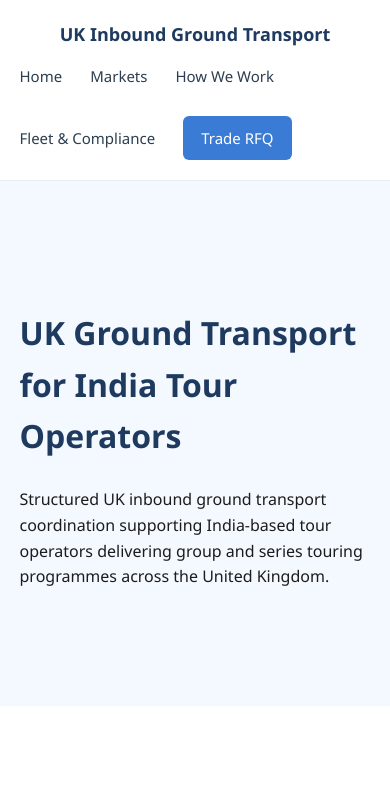
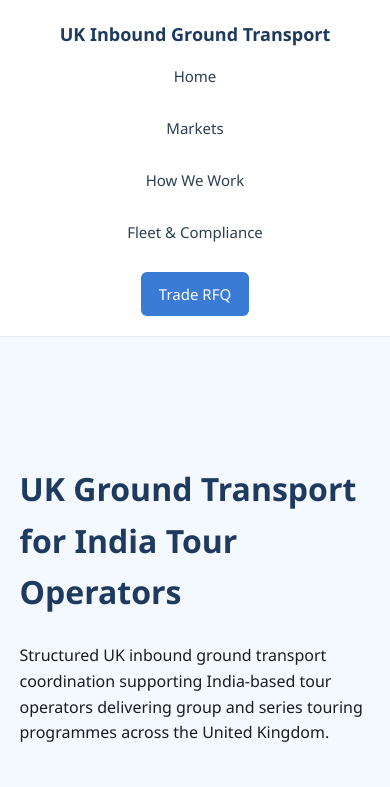
Before and after one commit to kandiahtk-crypto/evershine-trade-website, a plain HTML site: page India.html in a window 390 px wide. Shown: the top 787 px of the page. Drawn offline with Linux system fonts and the light colour scheme.

Commit message:
Update styles.css

```diff
--- a/styles.css
+++ b/styles.css
@@ -134,10 +134,11 @@
   }
 
   .main-nav {
-    margin-top: 15px;
-    flex-wrap: wrap;
-    gap: 15px;
-  }
+  margin-top: 15px;
+  flex-direction: column;
+  align-items: flex-start;
+  gap: 12px;
+}
 
   .hero h1 {
     font-size: 2rem;
```
